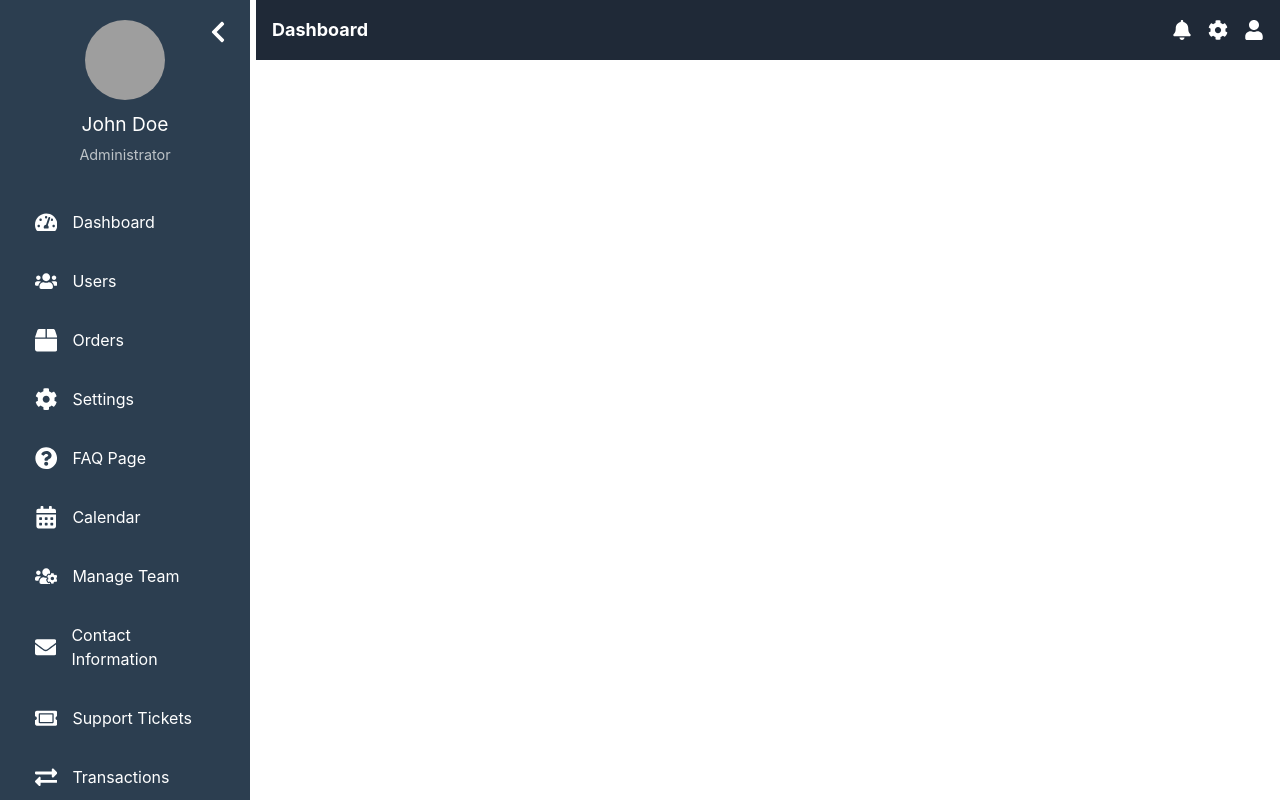
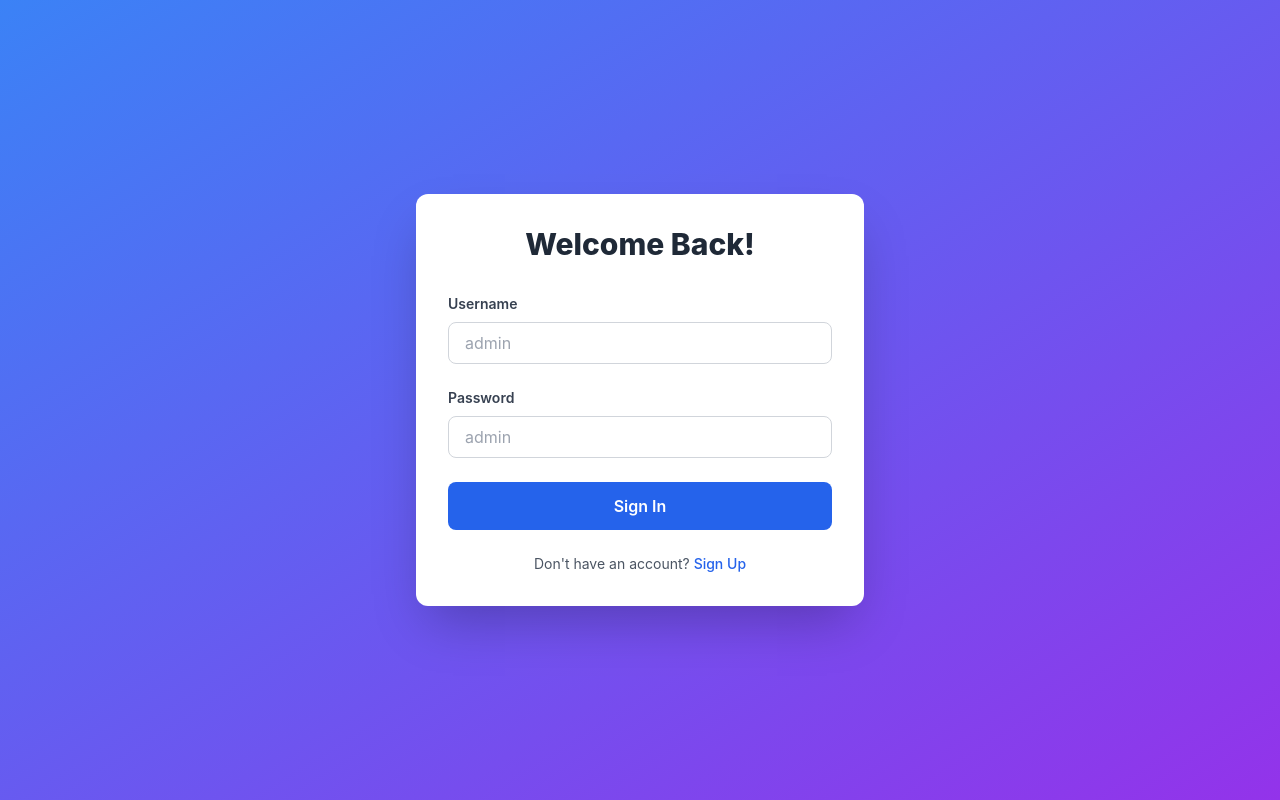
Before and after one commit to rafayel-dev/cli-dashboard, a React (Create React App) app: page /login in a window 1280 px wide. Built offline with nearby package versions, Linux system fonts and the light colour scheme; grey boxes are pictures that could not be loaded.

Commit message:
refactor: Remove unused UsersPage and related imports
Removed `src/pages/UsersPage.js` as it was an unused placeholder file.
Also removed the corresponding import statement from `src/App.js`.

```diff
--- a/src/App.js
+++ b/src/App.js
@@ -1,8 +1,8 @@
-import './App.css';
+import './styles/App.css';
 import Navbar from './components/layout/Navbar';
 import Sidebar from './components/layout/Sidebar';
 import DashboardPage from './pages/DashboardPage';
-import UsersPage from './pages/UsersPage';
+
 import UserPage from './pages/UserPage';
 import OrdersPage from './pages/OrdersPage';
 import SettingsPage from './pages/SettingsPage';
@@ -13,6 +13,10 @@ import ContactInfoPage from './pages/ContactInfoPage';
 import ProfilePage from './pages/ProfilePage';
 import SupportTicketsPage from './pages/SupportTicketsPage';
 import TransactionsPage from './pages/TransactionsPage';
+import LoginPage from './pages/LoginPage';
+
+import PrivateRoute from './components/PrivateRoute';
+import { AuthProvider } from './context/AuthContext';
 
 import { useState } from 'react';
 import { BrowserRouter as Router, Routes, Route } from 'react-router-dom';
@@ -26,7 +30,15 @@ function App() {
 
   return (
     <Router>
+      <AuthProvider>
         <div className="flex">
+          <Routes>
+            <Route path="/login" element={<LoginPage />} />
+            <Route
+              path="/*"
+              element={
+                <PrivateRoute>
+                  <div className="flex w-full">
                     <Sidebar
                       isCollapsed={isSidebarCollapsed}
                       toggleSidebar={toggleSidebar}
@@ -48,6 +60,12 @@ function App() {
                       </Routes>
                     </div>
                   </div>
+                </PrivateRoute>
+              }
+            />
+          </Routes>
+        </div>
+      </AuthProvider>
     </Router>
   );
 }
--- /dev/null
+++ b/src/components/PrivateRoute.js
@@ -0,0 +1,10 @@
+import React, { useContext } from 'react';
+import { Navigate } from 'react-router-dom';
+import { AuthContext } from '../context/AuthContext';
+
+const PrivateRoute = ({ children }) => {
+  const { isAuthenticated } = useContext(AuthContext);
+  return isAuthenticated ? children : <Navigate to="/login" />;
+};
+
+export default PrivateRoute;
--- a/src/components/layout/Navbar.js
+++ b/src/components/layout/Navbar.js
@@ -1,11 +1,14 @@
-import React, { useState } from 'react';
+import React, { useState, useContext } from 'react';
 import { FaBell, FaCog, FaUser } from 'react-icons/fa';
-import { Link, useLocation } from 'react-router-dom';
+import { Link, useLocation, useNavigate } from 'react-router-dom';
+import { AuthContext } from '../../context/AuthContext';
 
 const Navbar = () => {
   const [showNotifications, setShowNotifications] = useState(false);
   const [showProfileMenu, setShowProfileMenu] = useState(false);
   const location = useLocation();
+  const navigate = useNavigate();
+  const { logout } = useContext(AuthContext);
 
   const getPageTitle = () => {
     switch (location.pathname) {
@@ -46,6 +49,11 @@ const Navbar = () => {
     setShowNotifications(false); // Close notifications if open
   };
 
+  const handleLogout = () => {
+    logout();
+    navigate('/login');
+  };
+
   return (
     <nav className="bg-gray-800 text-white p-4 sticky top-0 z-50">
       <div className="container mx-auto flex justify-between items-center">
@@ -70,7 +78,7 @@ const Navbar = () => {
                 <div className="px-4 py-2 font-bold border-b border-gray-200">John Doe</div>
                 <Link to="/profile" className="block px-4 py-2 hover:bg-gray-100" onClick={toggleProfileMenu}>Profile</Link>
                 <Link to="/settings" className="block px-4 py-2 hover:bg-gray-100" onClick={toggleProfileMenu}>Settings</Link>
-                <a href="#logout" className="block px-4 py-2 hover:bg-gray-100">Logout</a>
+                <button onClick={handleLogout} className="block w-full text-left px-4 py-2 hover:bg-gray-100">Logout</button>
               </div>
             )}
           </div>
--- /dev/null
+++ b/src/context/AuthContext.js
@@ -0,0 +1,30 @@
+import React, { createContext, useState, useEffect } from 'react';
+
+export const AuthContext = createContext();
+
+export const AuthProvider = ({ children }) => {
+  const [isAuthenticated, setIsAuthenticated] = useState(() => {
+    // Initialize from localStorage
+    const storedAuth = localStorage.getItem('isAuthenticated');
+    return storedAuth ? JSON.parse(storedAuth) : false;
+  });
+
+  useEffect(() => {
+    // Update localStorage whenever isAuthenticated changes
+    localStorage.setItem('isAuthenticated', JSON.stringify(isAuthenticated));
+  }, [isAuthenticated]);
+
+  const login = () => {
+    setIsAuthenticated(true);
+  };
+
+  const logout = () => {
+    setIsAuthenticated(false);
+  };
+
+  return (
+    <AuthContext.Provider value={{ isAuthenticated, login, logout }}>
+      {children}
+    </AuthContext.Provider>
+  );
+};
--- a/src/index.js
+++ b/src/index.js
@@ -1,6 +1,6 @@
 import React from 'react';
 import ReactDOM from 'react-dom/client';
-import './index.css';
+import './styles/index.css';
 import App from './App';
 import reportWebVitals from './reportWebVitals';
 
--- /dev/null
+++ b/src/pages/LoginPage.js
@@ -0,0 +1,74 @@
+import React, { useState, useContext } from 'react';
+import { AuthContext } from '../context/AuthContext';
+import { useNavigate } from 'react-router-dom';
+
+const LoginPage = () => {
+  const [username, setUsername] = useState('');
+  const [password, setPassword] = useState('');
+  const { login } = useContext(AuthContext);
+  const navigate = useNavigate();
+
+  const handleSubmit = (e) => {
+    e.preventDefault();
+    if (username === 'admin' && password === 'admin') {
+      login();
+      navigate('/');
+    } else {
+      alert('Invalid credentials');
+    }
+  };
+
+  return (
+    <div className="flex items-center justify-center w-screen h-screen bg-gradient-to-br from-blue-500 to-purple-600">
+      <div className="w-full max-w-md p-8 mx-auto bg-white shadow-2xl rounded-xl">
+        <h2 className="mb-8 text-3xl font-extrabold text-center text-gray-800">
+          Welcome Back!
+        </h2>
+        <form onSubmit={handleSubmit}>
+          <div className="mb-6">
+            <label htmlFor="username" className="block mb-2 text-sm font-semibold text-gray-700">
+              Username
+            </label>
+            <input
+              type="text"
+              id="username"
+              className="w-full px-4 py-2 border border-gray-300 rounded-lg focus:outline-none focus:ring-2 focus:ring-blue-500"
+              placeholder="admin"
+              value={username}
+              onChange={(e) => setUsername(e.target.value)}
+              required
+            />
+          </div>
+          <div className="mb-6">
+            <label htmlFor="password" className="block mb-2 text-sm font-semibold text-gray-700">
+              Password
+            </label>
+            <input
+              type="password"
+              id="password"
+              className="w-full px-4 py-2 border border-gray-300 rounded-lg focus:outline-none focus:ring-2 focus:ring-blue-500"
+              placeholder="admin"
+              value={password}
+              onChange={(e) => setPassword(e.target.value)}
+              required
+            />
+          </div>
+          <button
+            type="submit"
+            className="w-full py-3 font-semibold text-white transition duration-300 bg-blue-600 rounded-lg hover:bg-blue-700"
+          >
+            Sign In
+          </button>
+        </form>
+        <p className="mt-6 text-sm text-center text-gray-600">
+          Don't have an account?{' '}
+          <a href="#" className="font-medium text-blue-600 hover:underline">
+            Sign Up
+          </a>
+        </p>
+      </div>
+    </div>
+  );
+};
+
+export default LoginPage;
--- a/src/pages/UsersPage.js
+++ /dev/null
@@ -1,12 +0,0 @@
-import React from 'react';
-
-const UsersContent = () => {
-  return (
-    <div className="p-4">
-      <h2 className="text-2xl font-bold mb-4">User Management</h2>
-      <p>Manage your users here.</p>
-    </div>
-  );
-};
-
-export default UsersContent;
```
Also changed, not shown: commit_message.txt (added), src/assets/logo.svg (renamed from src/logo.svg), src/styles/App.css (renamed from src/App.css), src/styles/index.css (renamed from src/index.css). Lines whose indentation alone changed are shown as unchanged.
